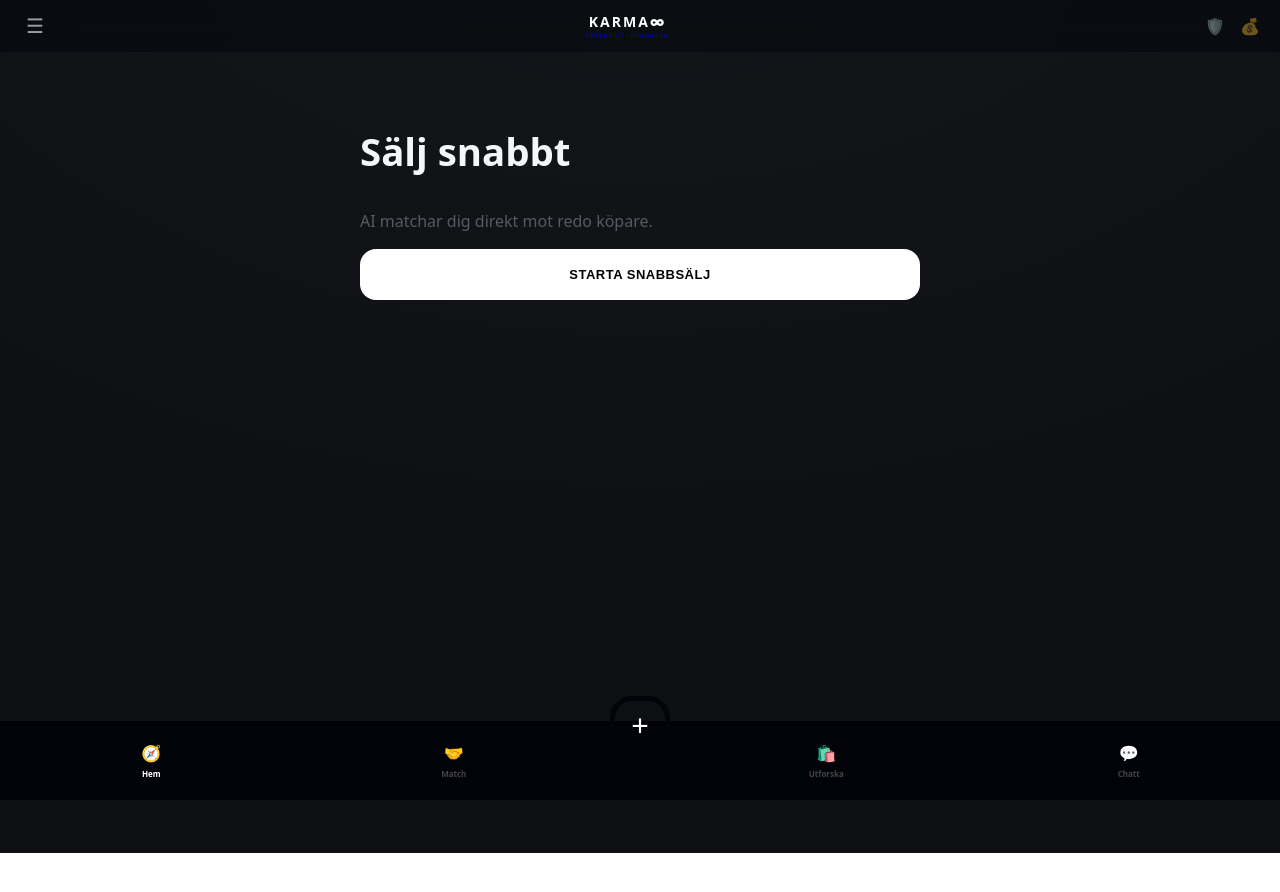
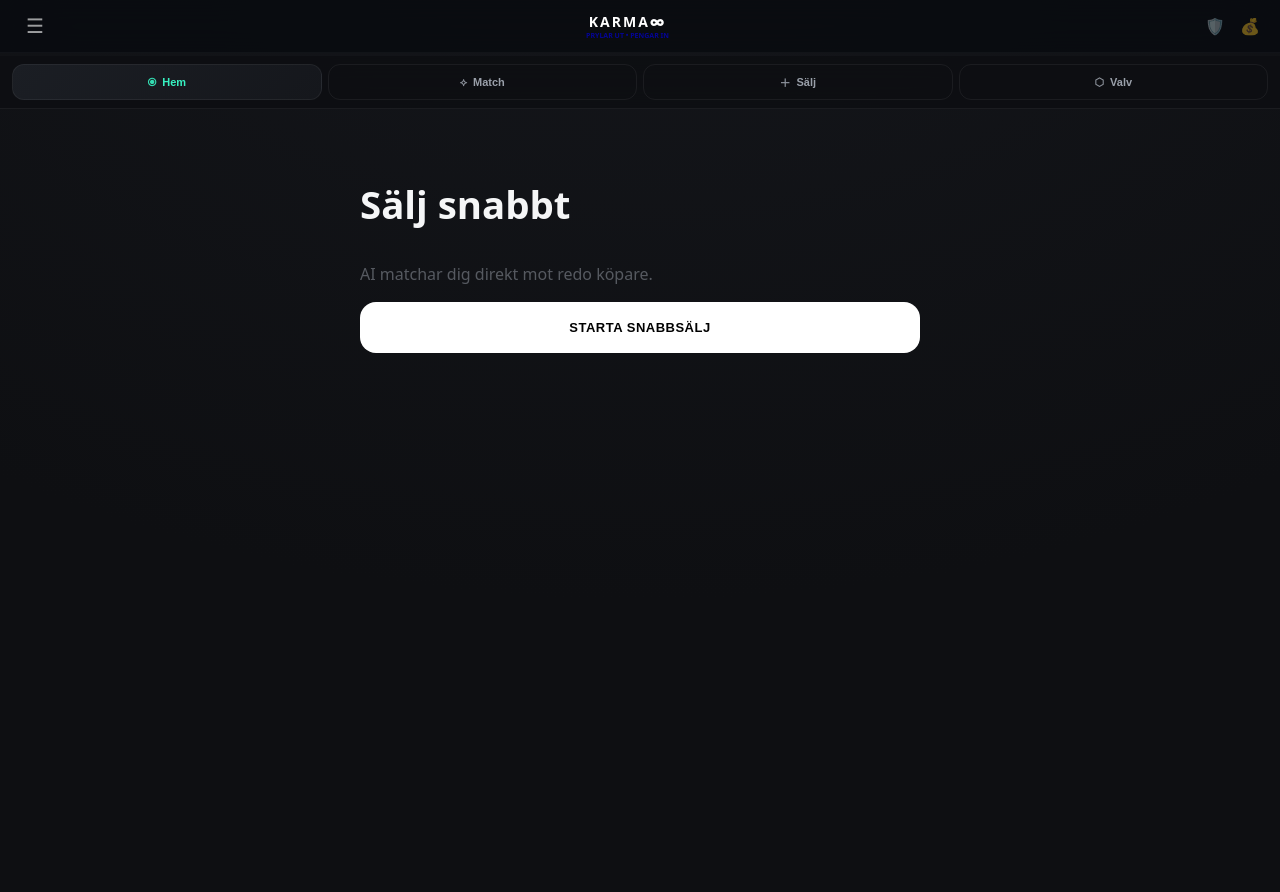
Before and after one commit to gascheckking/marketbeg-appGem, a Next.js app: page / in a window 1280 px wide. Shown: the top 892 px of the page. Before the commit the page ends 853 px from the top, so only its background shows below. Built offline with nearby package versions, Linux system fonts and the light colour scheme.

Commit message:
Update ClientLayout.tsx

```diff
--- a/components/ClientLayout.tsx
+++ b/components/ClientLayout.tsx
@@ -1,11 +1,10 @@
-// components/ClientLayout.tsx
 "use client";
 
 import React, { useState } from "react";
 import SplashScreen from "@/components/SplashScreen";
 import Navbar from "@/components/Navbar";
+import TopTabs from "@/components/TopTabs";
 import Link from "next/link";
-import { usePathname } from "next/navigation";
 
 export default function ClientLayout({
   children,
@@ -13,7 +12,6 @@ export default function ClientLayout({
   children: React.ReactNode;
 }) {
   const [isSidebarOpen, setSidebarOpen] = useState(false);
-  const pathname = usePathname();
 
   const sidebarItems = [
     { icon: "⚙️", label: "INSTÄLLNINGAR", href: "/settings" },
@@ -34,7 +32,7 @@ export default function ClientLayout({
               style={{
                 fontWeight: 900,
                 letterSpacing: "2px",
-                color: "var(--neon-purple)",
+                color: "var(--accent-purple)",
               }}
             >
               KARMA∞
@@ -72,55 +70,18 @@ export default function ClientLayout({
       {/* APP CONTAINER */}
       <div className={`app-container ${isSidebarOpen ? "pushed" : ""}`}>
         <Navbar onOpenMenu={() => setSidebarOpen(true)} />
+        <TopTabs />
 
         <main
           style={{
             maxWidth: "600px",
             margin: "0 auto",
-            paddingBottom: "calc(120px + env(safe-area-inset-bottom))",
+            paddingBottom: "40px",
             minHeight: "100vh",
           }}
         >
           {children}
         </main>
-
-        {/* BOTTOM NAV */}
-        <nav className="mobile-nav">
-          <Link href="/" className={`tab ${pathname === "/" ? "active" : ""}`}>
-            <span>🧭</span>
-            <small>Hem</small>
-          </Link>
-
-          <Link
-            href="/match"
-            className={`tab ${pathname === "/match" ? "active" : ""}`}
-          >
-            <span>🤝</span>
-            <small>Match</small>
-          </Link>
-
-          <div className="center-fab">
-            <Link href="/sell">
-              <button>+</button>
-            </Link>
-          </div>
-
-          <Link
-            href="/buy"
-            className={`tab ${pathname.includes("/buy") ? "active" : ""}`}
-          >
-            <span>🛍️</span>
-            <small>Utforska</small>
-          </Link>
-
-          <Link
-            href="/chat"
-            className={`tab ${pathname.includes("/chat") ? "active" : ""}`}
-          >
-            <span>💬</span>
-            <small>Chatt</small>
-          </Link>
-        </nav>
       </div>
 
       {/* GLOBAL STYLES */}
@@ -131,10 +92,10 @@ export default function ClientLayout({
           top: 0;
           width: 280px;
           height: 100%;
-          background: #05070a;
+          background: #0e0f12;
           z-index: 2000;
           transition: transform 0.4s cubic-bezier(0.16, 1, 0.3, 1);
-          border-right: 1px solid #111;
+          border-right: 1px solid var(--border-soft);
           padding-top: env(safe-area-inset-top);
         }
 
@@ -155,11 +116,12 @@ export default function ClientLayout({
           gap: 15px;
           padding: 15px;
           text-decoration: none;
-          color: #fff;
+          color: var(--text-main);
           font-size: 11px;
           font-weight: 900;
-          background: rgba(255, 255, 255, 0.02);
+          background: var(--bg-soft);
           border-radius: 12px;
+          border: 1px solid var(--border-soft);
         }
 
         .app-container {
@@ -171,58 +133,6 @@ export default function ClientLayout({
           transform: translateX(280px);
           pointer-events: none;
         }
-
-        .mobile-nav {
-          position: fixed;
-          bottom: 0;
-          width: 100%;
-          height: calc(80px + env(safe-area-inset-bottom));
-          background: rgba(2, 4, 10, 0.98);
-          backdrop-filter: blur(20px);
-          display: flex;
-          border-top: 1px solid rgba(255, 255, 255, 0.05);
-          z-index: 1000;
-          padding-bottom: env(safe-area-inset-bottom);
-        }
-
-        .tab {
-          flex: 1;
-          display: flex;
-          flex-direction: column;
-          align-items: center;
-          justify-content: center;
-          text-decoration: none;
-          color: #444;
-        }
-
-        .tab.active {
-          color: #fff;
-        }
-
-        .tab small {
-          font-size: 8px;
-          font-weight: 900;
-          margin-top: 4px;
-        }
-
-        .center-fab {
-          position: relative;
-          width: 70px;
-        }
-
-        .center-fab button {
-          position: absolute;
-          top: -25px;
-          left: 50%;
-          transform: translateX(-50%);
-          width: 60px;
-          height: 60px;
-          background: var(--neon-purple);
-          border-radius: 22px;
-          border: 5px solid #02040a;
-          color: #fff;
-          font-size: 30px;
-        }
       `}</style>
     </>
   );
```
